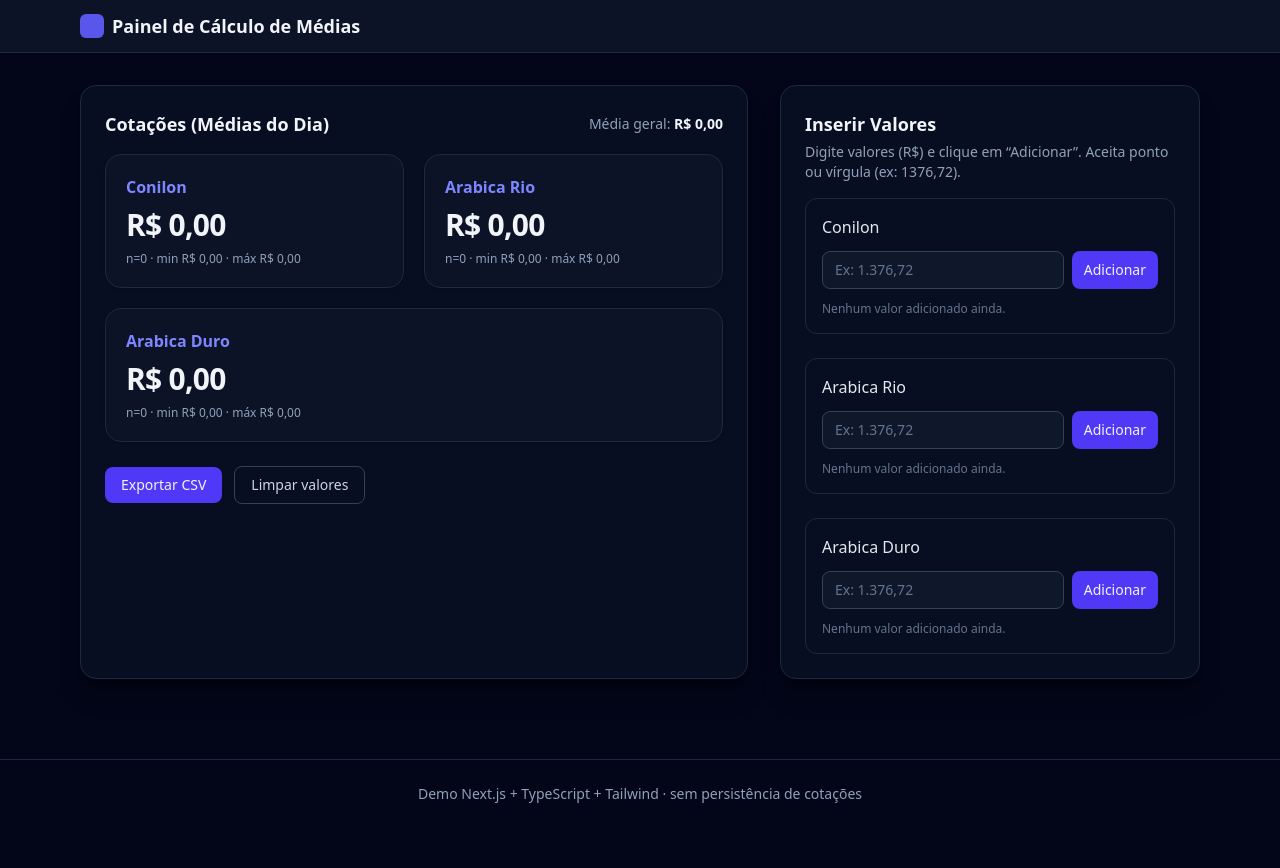
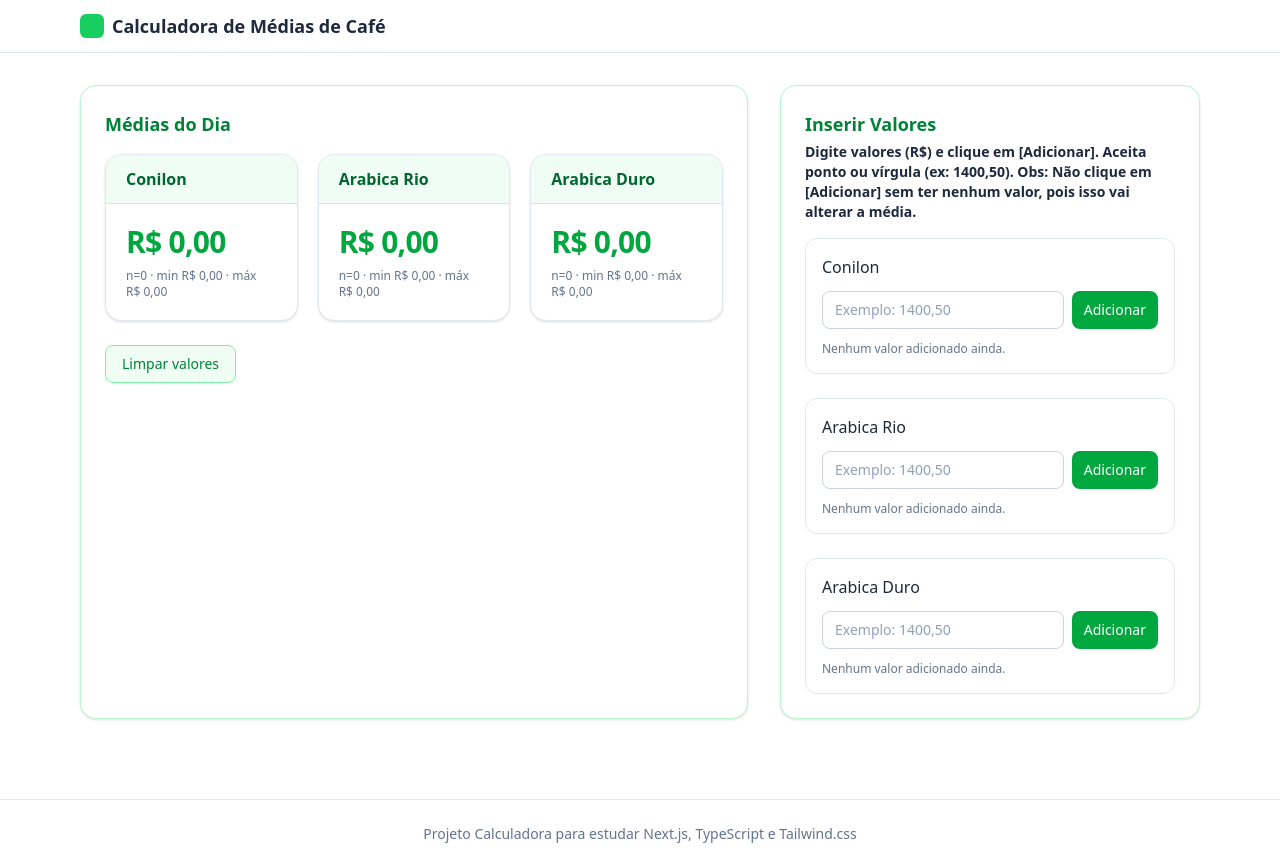
Before and after one commit to justRenzinza/calculadora-precos, a Next.js app: page / in a window 1280 px wide. Before the commit the page ends 828 px from the top, so only its background shows below. Built offline with nearby package versions, Linux system fonts and the light colour scheme.

Commit message:
atualizaçoes

```diff
--- a/src/app/layout.tsx
+++ b/src/app/layout.tsx
@@ -1,29 +1,29 @@
-// app/layout.tsx
+// src/app/layout.tsx
 import './globals.css'
 import type { Metadata } from 'next'
 
 export const metadata: Metadata = {
-  title: 'Calculadora de Médias | Café',
+	title: 'Cálculo de Médias',
 	description: 'Calculadora de médias diárias de preços de café',
 }
 
 export default function RootLayout({ children }: { children: React.ReactNode }) {
 	return (
 		<html lang="pt-BR">
-      <body className="bg-slate-950 text-slate-100 antialiased">
-        <header className="sticky top-0 z-10 border-b border-slate-800 bg-slate-900/80 backdrop-blur">
+			<body className="bg-white text-slate-800 antialiased">
+				<header className="sticky top-0 z-10 border-b border-slate-200 bg-white/90 backdrop-blur">
 					<div className="mx-auto flex max-w-6xl items-center justify-between px-4 py-3">
 						<div className="flex items-center gap-2">
-              <div className="h-6 w-6 rounded-md bg-indigo-500/90" />
-              <h1 className="text-lg font-semibold">Painel de Cálculo de Médias</h1>
+							<div className="h-6 w-6 rounded-md bg-green-500/90" />
+							<h1 className="text-lg font-semibold">Calculadora de Médias de Café</h1>
 						</div>
 					</div>
 				</header>
 
 				<main className="mx-auto max-w-6xl px-4 py-8">{children}</main>
 
-        <footer className="mt-12 border-t border-slate-800 px-4 py-6 text-center text-sm text-slate-400">
-          Demo Next.js + TypeScript + Tailwind · sem persistência de cotações
+				<footer className="mt-12 border-t border-slate-200 px-4 py-6 text-center text-sm text-slate-500">
+					Projeto Calculadora para estudar Next.js, TypeScript e Tailwind.css
 				</footer>
 			</body>
 		</html>
--- a/src/app/page.tsx
+++ b/src/app/page.tsx
@@ -1,4 +1,4 @@
-// app/page.tsx
+// src/app/page.tsx
 'use client'
 
 import { useMemo, useState } from 'react'
@@ -43,59 +43,6 @@ export default function Home() {
 		}
 	}, [values])
 
-  const mediaGeral = useMemo(() => {
-    const avgs = CULTURES.map((c) => perCulture[c.key].avg).filter((n) => n > 0)
-    if (!avgs.length) return 0
-    return avgs.reduce((a, b) => a + b, 0) / avgs.length
-  }, [perCulture])
-
-  function exportCSV() {
-    // data;conilon_avg;conilon_min;conilon_max;conilon_count;...;media_geral
-    const today = new Date().toISOString().slice(0, 10)
-    const row = [
-      today,
-      perCulture.conilon.avg.toFixed(2),
-      perCulture.conilon.min.toFixed(2),
-      perCulture.conilon.max.toFixed(2),
-      perCulture.conilon.count,
-      perCulture.arabicaRio.avg.toFixed(2),
-      perCulture.arabicaRio.min.toFixed(2),
-      perCulture.arabicaRio.max.toFixed(2),
-      perCulture.arabicaRio.count,
-      perCulture.arabicaDuro.avg.toFixed(2),
-      perCulture.arabicaDuro.min.toFixed(2),
-      perCulture.arabicaDuro.max.toFixed(2),
-      perCulture.arabicaDuro.count,
-      mediaGeral.toFixed(2),
-    ].join(';')
-
-    const header = [
-      'data',
-      'conilon_avg',
-      'conilon_min',
-      'conilon_max',
-      'conilon_count',
-      'arabica_rio_avg',
-      'arabica_rio_min',
-      'arabica_rio_max',
-      'arabica_rio_count',
-      'arabica_duro_avg',
-      'arabica_duro_min',
-      'arabica_duro_max',
-      'arabica_duro_count',
-      'media_geral',
-    ].join(';')
-
-    const csv = `${header}\n${row}`
-    const blob = new Blob([csv], { type: 'text/csv;charset=utf-8;' })
-    const url = URL.createObjectURL(blob)
-    const a = document.createElement('a')
-    a.href = url
-    a.download = `medias_${today}.csv`
-    a.click()
-    URL.revokeObjectURL(url)
-  }
-
 	function resetAll() {
 		setValues({ conilon: [], arabicaRio: [], arabicaDuro: [] })
 	}
@@ -103,29 +50,30 @@ export default function Home() {
 	return (
 		<div className="grid gap-8 md:grid-cols-[1fr_420px]">
 			{/* ESQUERDA: Resultados */}
-      <section className="rounded-2xl border border-slate-800 bg-slate-900/50 p-6 shadow-xl shadow-black/30">
+			<section className="rounded-2xl border border-green-200 bg-white p-6 shadow-sm">
 				<div className="mb-4 flex items-center justify-between">
-          <h2 className="text-lg font-semibold">Cotações (Médias do Dia)</h2>
-          <div className="text-sm text-slate-400">
-            Média geral:{' '}
-            <span className="font-semibold text-slate-100">{formatBRL(mediaGeral || 0)}</span>
-          </div>
+					<h2 className="text-lg font-semibold text-green-700">Médias do Dia</h2>
 				</div>
 
-        <div className="grid gap-5 md:grid-cols-2">
+				{/* 3 cards iguais em desktop */}
+				<div className="grid items-stretch gap-5 md:grid-cols-3">
+					<div className="h-full">
 						<CoffeeCard
 							title="Conilon"
 							value={perCulture.conilon.avg}
 							extra={`n=${perCulture.conilon.count} · min ${formatBRL(perCulture.conilon.min)} · máx ${formatBRL(perCulture.conilon.max)}`}
 							formatBRL={formatBRL}
 						/>
+					</div>
+					<div className="h-full">
 						<CoffeeCard
 							title="Arabica Rio"
 							value={perCulture.arabicaRio.avg}
 							extra={`n=${perCulture.arabicaRio.count} · min ${formatBRL(perCulture.arabicaRio.min)} · máx ${formatBRL(perCulture.arabicaRio.max)}`}
 							formatBRL={formatBRL}
 						/>
-          <div className="md:col-span-2">
+					</div>
+					<div className="h-full">
 						<CoffeeCard
 							title="Arabica Duro"
 							value={perCulture.arabicaDuro.avg}
@@ -135,16 +83,10 @@ export default function Home() {
 					</div>
 				</div>
 
-        <div className="mt-6 flex flex-wrap items-center gap-3">
-          <button
-            onClick={exportCSV}
-            className="rounded-lg bg-indigo-600 px-4 py-2 text-sm font-medium hover:bg-indigo-500"
-          >
-            Exportar CSV
-          </button>
+				<div className="mt-6">
 					<button
 						onClick={resetAll}
-            className="rounded-lg border border-slate-700 px-4 py-2 text-sm text-slate-300 hover:bg-slate-800"
+						className="rounded-lg border border-green-300 bg-green-50 px-4 py-2 text-sm font-medium text-green-700 hover:bg-green-100"
 					>
 						Limpar valores
 					</button>
@@ -152,10 +94,11 @@ export default function Home() {
 			</section>
 
 			{/* DIREITA: Entrada de valores */}
-      <aside className="rounded-2xl border border-slate-800 bg-slate-900/50 p-6 shadow-xl shadow-black/30">
-        <h2 className="text-lg font-semibold">Inserir Valores</h2>
-        <p className="mb-4 mt-1 text-sm text-slate-400">
-          Digite valores (R$) e clique em “Adicionar”. Aceita ponto ou vírgula (ex: 1376,72).
+			<aside className="rounded-2xl border border-green-200 bg-white p-6 shadow-sm">
+				<h2 className="text-lg font-semibold text-green-700">Inserir Valores</h2>
+				<p className="mb-4 mt-1 text-sm text-black-300 font-semibold">
+					Digite valores (R$) e clique em [Adicionar]. Aceita ponto ou vírgula (ex: 1400,50). Obs: Não clique em [Adicionar]
+          sem ter nenhum valor, pois isso vai alterar a média.
 				</p>
 
 				<div className="space-y-6">
--- a/src/components/CoffeeCard.tsx
+++ b/src/components/CoffeeCard.tsx
@@ -1,19 +1,34 @@
-// components/CoffeeCard.tsx
+// src/components/CoffeeCard.tsx
 type Props = {
 	title: string
 	value: number
+	median?: number
 	extra?: string
 	formatBRL: (v: number) => string
 }
 
-export function CoffeeCard({ title, value, extra, formatBRL }: Props) {
+export function CoffeeCard({ title, value, median, extra, formatBRL }: Props) {
 	return (
-        <div className="rounded-2xl border border-slate-800 bg-slate-900/60 p-5 shadow-sm">
-        <h3 className="text-indigo-400 font-semibold">{title}</h3>
-        <p className="mt-2 text-3xl font-extrabold tracking-tight">
+		<div className="h-full overflow-hidden rounded-2xl border border-slate-200 bg-white shadow-sm">
+			{/* Header verdinho */}
+			<div className="flex items-center justify-between border-b border-green-200 bg-green-50 px-5 py-3">
+				<h3 className="font-semibold text-green-800">{title}</h3>
+				{typeof median === 'number' && median > 0 ? (
+					<span className="rounded-full border border-green-300 bg-white px-2.5 py-1 text-xs font-medium text-green-800">
+						Mediana: {formatBRL(median)}
+					</span>
+				) : null}
+			</div>
+
+			{/* Corpo */}
+			<div className="p-5">
+				<p className="text-3xl font-extrabold tracking-tight text-green-600">
 					{formatBRL(value || 0)}
 				</p>
-        {extra ? <p className="mt-2 text-xs text-slate-400">{extra}</p> : null}
+				{extra ? (
+					<p className="mt-2 text-xs text-slate-500">{extra}</p>
+				) : null}
+			</div>
 		</div>
 	)
 }
--- a/src/components/ValueList.tsx
+++ b/src/components/ValueList.tsx
@@ -9,7 +9,6 @@ type Props = {
 }
 
 function parseBRDecimal(input: string): number | null {
-	// aceita "1.234,56" ou "1234.56" ou "1234,56"
 	const cleaned = input.trim().replace(/\./g, '').replace(',', '.')
 	const n = Number(cleaned)
 	return isFinite(n) ? n : null
@@ -36,20 +35,20 @@ export function ValueList({ label, values, onChange }: Props) {
 	}
 
 	return (
-		<div className="rounded-xl border border-slate-800 p-4">
-			<h4 className="mb-3 font-medium text-slate-200">{label}</h4>
+		<div className="rounded-xl border border-slate-200 p-4 bg-white">
+			<h4 className="mb-3 font-medium text-slate-800">{label}</h4>
 			<div className="flex gap-2">
 				<input
 					value={raw}
 					onChange={(e) => setRaw(e.target.value)}
 					onKeyDown={handleKey}
-					placeholder="Ex: 1.376,72"
-					className="flex-1 rounded-lg border border-slate-700 bg-slate-900 px-3 py-2 text-sm outline-none placeholder:text-slate-500 focus:border-slate-500"
+					placeholder="Exemplo: 1400,50"
+					className="flex-1 rounded-lg border border-slate-300 bg-white px-3 py-2 text-sm text-slate-800 outline-none placeholder:text-slate-400 focus:border-green-500"
 					inputMode="decimal"
 				/>
 				<button
 					onClick={add}
-					className="rounded-lg bg-indigo-600 px-3 py-2 text-sm font-medium hover:bg-indigo-500"
+					className="rounded-lg bg-green-600 px-3 py-2 text-sm font-medium text-white hover:bg-green-500"
 				>
 					Adicionar
 				</button>
@@ -60,17 +59,14 @@ export function ValueList({ label, values, onChange }: Props) {
 					{values.map((v, i) => (
 						<li
 							key={`${label}-${i}-${v}`}
-							className="group flex items-center gap-2 rounded-full border border-slate-700 bg-slate-800/60 px-3 py-1.5 text-sm"
+							className="group flex items-center gap-2 rounded-full border border-slate-300 bg-slate-100 px-3 py-1.5 text-sm"
 						>
-							<span>
-								{v.toLocaleString('pt-BR', {
-									style: 'currency',
-									currency: 'BRL',
-								})}
+							<span className="text-slate-800">
+								{v.toLocaleString('pt-BR', { style: 'currency', currency: 'BRL' })}
 							</span>
 							<button
 								onClick={() => removeAt(i)}
-								className="rounded-full bg-slate-700 px-2 text-xs text-slate-200 opacity-70 transition group-hover:opacity-100"
+								className="rounded-full bg-slate-300 px-2 text-xs text-slate-800 opacity-70 transition group-hover:opacity-100"
 								title="Remover"
 							>
 								×
```
Lines whose indentation alone changed are shown as unchanged.
